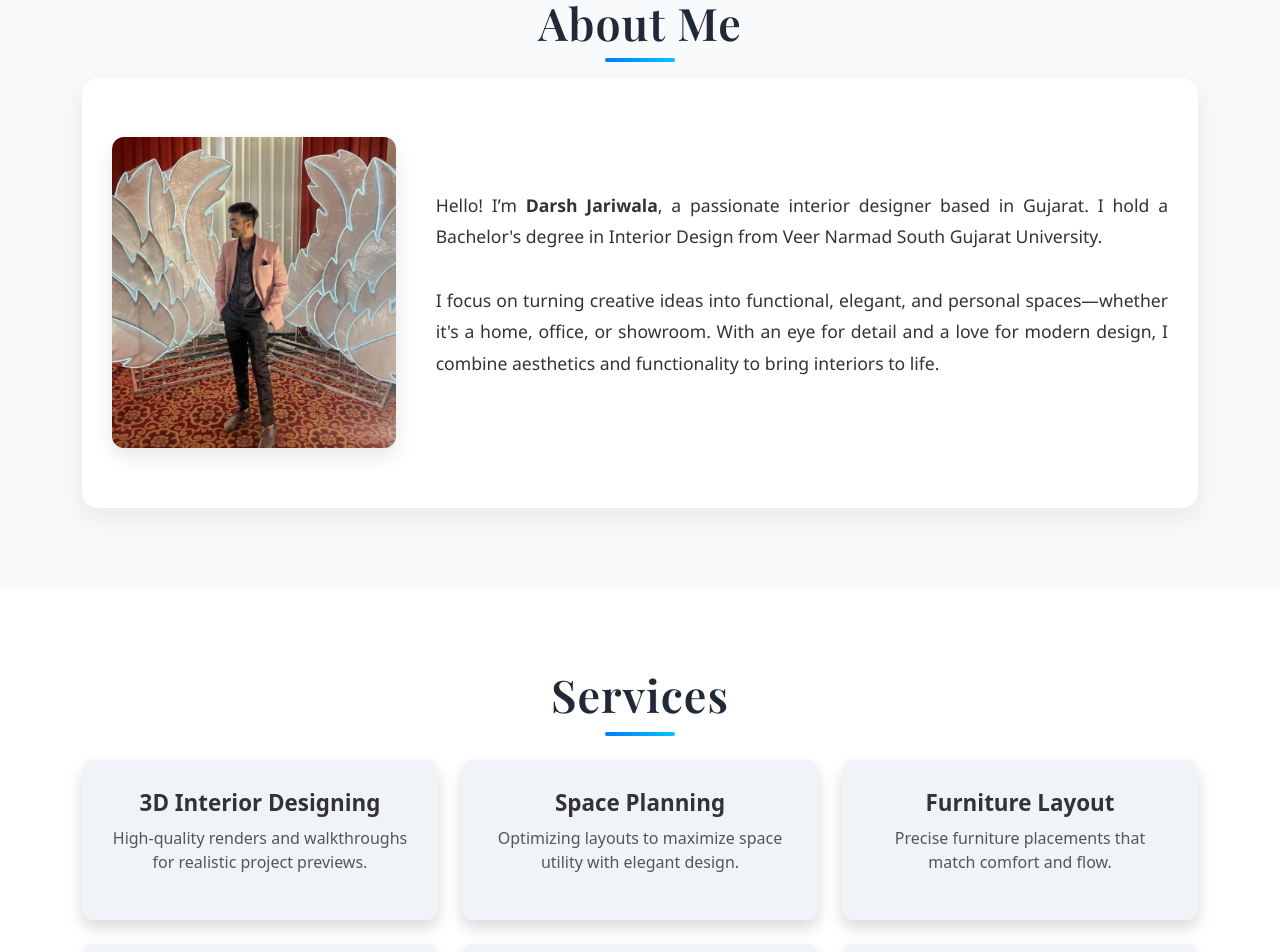
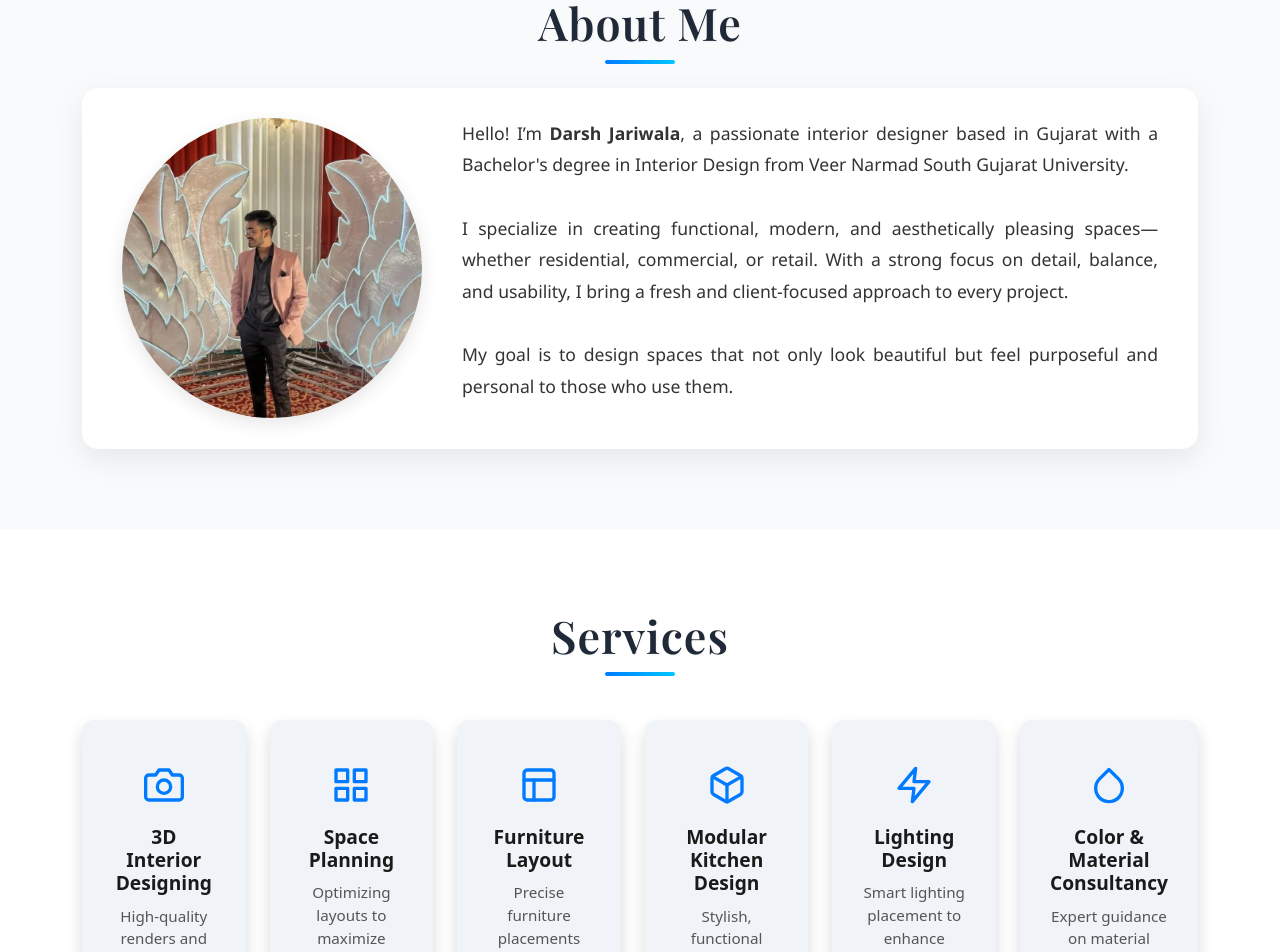
Before and after one commit to Ishika2626/InteriorPortfolioWebsite, a React (Vite) app: page / in a window 1280 px wide. Shown: the part 620-1572 px from the top of the page. Built offline with nearby package versions, Linux system fonts and the light colour scheme.

Commit message:
Update About section layout and animations

```diff
--- a/package.json
+++ b/package.json
@@ -17,6 +17,7 @@
     "react": "^19.1.0",
     "react-before-after-slider-component": "^1.1.8",
     "react-dom": "^19.1.0",
+    "react-icons": "^5.5.0",
     "react-router-dom": "^7.7.0",
     "styled-components": "^6.1.19"
   },
--- a/src/pages/AboutSection.jsx
+++ b/src/pages/AboutSection.jsx
@@ -1,6 +1,6 @@
 import React from "react";
 import "../style/AboutSection.css";
-import profileImg from "../image/darsh1.jpg";
+import profileImg from "../image/darsh.jpg";
 import { motion } from "framer-motion";
 
 function AboutSection() {
@@ -19,8 +19,9 @@ function AboutSection() {
             <img
   src={profileImg}
   alt="Darsh Jariwala"
-              className="img-fluid profile-img"
+  className="profile-img"
 />
+
           </motion.div>
 
           {/* 👉 Text from Right */}
@@ -31,13 +32,14 @@ function AboutSection() {
             transition={{ duration: 1 }}
           >
           <p>
-              Hello! I’m <strong>Darsh Jariwala</strong>, a passionate interior designer based in Gujarat.
-              I hold a Bachelor's degree in Interior Design from Veer Narmad South Gujarat University.
+  Hello! I’m <strong>Darsh Jariwala</strong>, a passionate interior designer based in Gujarat with a Bachelor's degree in Interior Design from Veer Narmad South Gujarat University.
   <br /><br />
-              I focus on turning creative ideas into functional, elegant, and personal spaces—whether
-              it's a home, office, or showroom. With an eye for detail and a love for modern design,
-              I combine aesthetics and functionality to bring interiors to life.
+  I specialize in creating functional, modern, and aesthetically pleasing spaces—whether residential, commercial, or retail.
+  With a strong focus on detail, balance, and usability, I bring a fresh and client-focused approach to every project.
+  <br /><br />
+  My goal is to design spaces that not only look beautiful but feel purposeful and personal to those who use them.
 </p>
+
           </motion.div>
         </div>
       </div>
--- a/src/pages/ServicesSection.jsx
+++ b/src/pages/ServicesSection.jsx
@@ -1,5 +1,13 @@
 import React from "react";
 import { motion } from "framer-motion";
+import {
+  FiCamera,
+  FiGrid,
+  FiLayout,
+  FiBox,
+  FiZap,
+  FiDroplet,
+} from "react-icons/fi";
 import "../style/ServicesSection.css";
 
 const cardVariants = {
@@ -17,33 +25,56 @@ const cardVariants = {
 
 function ServicesSection() {
   const services = [
-    { title: "3D Interior Designing", desc: "High-quality renders and walkthroughs for realistic project previews." },
-    { title: "Space Planning", desc: "Optimizing layouts to maximize space utility with elegant design." },
-    { title: "Furniture Layout", desc: "Precise furniture placements that match comfort and flow." },
-    { title: "Modular Kitchen Design", desc: "Stylish, functional kitchen layouts tailored to your space." },
-    { title: "Lighting Design", desc: "Smart lighting placement to enhance ambiance and utility." },
-    { title: "Color & Material Consultancy", desc: "Expert guidance on material selection and color harmony." },
+    {
+      title: "3D Interior Designing",
+      desc: "High-quality renders and walkthroughs for realistic project previews.",
+      icon: <FiCamera />,
+    },
+    {
+      title: "Space Planning",
+      desc: "Optimizing layouts to maximize space utility with elegant design.",
+      icon: <FiGrid />,
+    },
+    {
+      title: "Furniture Layout",
+      desc: "Precise furniture placements that match comfort and flow.",
+      icon: <FiLayout />,
+    },
+    {
+      title: "Modular Kitchen Design",
+      desc: "Stylish, functional kitchen layouts tailored to your space.",
+      icon: <FiBox />,
+    },
+    {
+      title: "Lighting Design",
+      desc: "Smart lighting placement to enhance ambiance and utility.",
+      icon: <FiZap />,
+    },
+    {
+      title: "Color & Material Consultancy",
+      desc: "Expert guidance on material selection and color harmony.",
+      icon: <FiDroplet />,
+    },
   ];
 
   return (
     <section className="section-wrapper" id="services">
       <div className="container text-center">
         <h2 className="section-heading">Services</h2>
-        <div className="row g-4">
+        <div className="services-grid">
           {services.map((service, index) => (
             <motion.div
               key={index}
-              className="col-md-4"
+              className="service-card shadow"
               custom={index}
               initial="hidden"
               whileInView="visible"
               viewport={{ once: true }}
               variants={cardVariants}
             >
-              <div className="service-card shadow">
-                <h5>{service.title}</h5>
-                <p>{service.desc}</p>
-              </div>
+              <div className="service-icon">{service.icon}</div>
+              <h5>{service.title}</h5>
+              <p>{service.desc}</p>
             </motion.div>
           ))}
         </div>
--- a/src/style/AboutSection.css
+++ b/src/style/AboutSection.css
@@ -3,31 +3,18 @@
   background-color: #f9fafb;
   font-family: 'Segoe UI', sans-serif;
 }
-.about-card {
-  max-width: 1200px;
-  height: 430px;
-  background: #ffffff;
-  border-radius: 16px;
-  box-shadow: 0 10px 30px rgba(0, 0, 0, 0.08);
-  padding: 20px 30px;
-  overflow: hidden;
-  display: flex;
-  align-items: center;
-  gap: 40px; /* 👈 Add this */
-}
-
-
-
 
 .about-heading {
   font-family: 'Playfair Display', serif;
   font-size: 2.8rem;
   font-weight: 600;
   color: #1f2937;
-  margin-bottom: 1rem;
+  text-align: center;
   position: relative;
   text-transform: capitalize;
+  margin-bottom: 1.5rem;
   letter-spacing: 1px;
+  text-shadow: 1px 1px 2px rgba(0, 0, 0, 0.05);
 }
 
 .about-heading::after {
@@ -36,18 +23,41 @@
   width: 70px;
   height: 4px;
   background: linear-gradient(to right, #007bff, #00c6ff);
-  margin: 8px auto 0;
+  margin: 10px auto 0;
   border-radius: 2px;
 }
 
+
+.about-card {
+  max-width: 1200px;
+  background: #ffffff;
+  border-radius: 16px;
+  box-shadow: 0 10px 30px rgba(0, 0, 0, 0.08);
+  padding: 30px 40px;
+  margin: 0 auto;
+  display: flex;
+  align-items: center;
+  justify-content: center;
+  gap: 40px;
+  flex-wrap: wrap;
+  height: auto;
+}
+
+/* ✅ Small Circular Profile Image */
 .profile-img {
-  max-width: 300px;     /* Image restricted to 300px */
-  width: 100%;          /* Stays responsive */
-  height: auto;
-  border-radius: 12px;
-  box-shadow: 0 8px 20px rgba(0, 0, 0, 0.1);
+  width: 300px;
+  height: 300px;
+  object-fit: cover;
+  border-radius: 50%;
+  box-shadow: 0 6px 18px rgba(0, 0, 0, 0.1);
   margin: 0 auto;
   display: block;
+  transition: transform 0.3s ease;
+}
+
+
+.profile-img:hover {
+  transform: scale(1.05);
 }
 
 .about-description {
@@ -55,10 +65,39 @@
   line-height: 1.8;
   color: #333;
   text-align: justify;
+  flex: 1;
+  min-width: 280px;
 }
 
-/* Optional: Animations (already handled by framer-motion, but can add hover/extra) */
-.profile-img:hover {
-  transform: scale(1.03);
-  transition: transform 0.3s ease;
+/* 🌐 Responsive: Tablet & Mobile */
+@media (max-width: 768px) {
+  .about-card {
+    flex-direction: column;
+    text-align: center;
+    padding: 20px;
+  }
+
+  .about-description {
+    text-align: center;
+    font-size: 1rem;
+  }
+
+  .about-heading {
+    font-size: 2.2rem;
+  }
 }
+
+@media (max-width: 480px) {
+  .about-heading {
+    font-size: 1.8rem;
+  }
+
+  .about-description {
+    font-size: 0.95rem;
+  }
+
+  .profile-img {
+    width: 120px;
+    height: 120px;
+  }
+}
--- a/src/style/ServicesSection.css
+++ b/src/style/ServicesSection.css
@@ -26,6 +26,31 @@
   border-radius: 2px;
 }
 
+/* GRID LAYOUT */
+.services-grid {
+  display: grid;
+  grid-template-columns: repeat(6, 1fr);
+  gap: 24px;
+  padding-top: 20px;
+}
+
+@media (max-width: 1200px) {
+  .services-grid {
+    grid-template-columns: repeat(3, 1fr);
+  }
+}
+
+@media (max-width: 768px) {
+  .services-grid {
+    grid-template-columns: repeat(2, 1fr);
+  }
+}
+
+@media (max-width: 576px) {
+  .services-grid {
+    grid-template-columns: 1fr;
+  }
+}
 
 .service-card {
   background-color: #f0f4f8;
@@ -34,23 +59,35 @@
   color: #333;
   text-align: center;
   height: 100%;
-  transition: transform 0.3s ease;
+  transition: transform 0.3s ease, box-shadow 0.3s ease;
+  animation: slideUpFade 0.6s ease-out forwards;
 }
 
 .service-card:hover {
-  transform: translateY(-5px);
+  transform: translateY(-8px);
+  box-shadow: 0 12px 30px rgba(0, 0, 0, 0.1);
+}
+
+.service-icon {
+  font-size: 2.5rem;
+  color: #007bff;
+  margin-bottom: 15px;
 }
 
 .service-card h5 {
-  font-size: 1.4rem;
-  font-weight: bold;
+  font-size: 1.2rem;
+  font-weight: 600;
   margin-bottom: 10px;
+  color: #1a1a1a;
 }
 
 .service-card p {
-  font-size: 1rem;
+  font-size: 0.95rem;
   color: #555;
+  line-height: 1.5;
 }
+
+/* Animation */
 @keyframes slideUpFade {
   0% {
     opacity: 0;
@@ -61,15 +98,3 @@
     transform: translateY(0);
   }
 }
-
-.service-card {
-  opacity: 0;
-  animation: slideUpFade 0.6s ease-out forwards;
-}
-
-.service-card:nth-child(1) { animation-delay: 0.1s; }
-.service-card:nth-child(2) { animation-delay: 0.3s; }
-.service-card:nth-child(3) { animation-delay: 0.5s; }
-.service-card:nth-child(4) { animation-delay: 0.7s; }
-.service-card:nth-child(5) { animation-delay: 0.9s; }
-.service-card:nth-child(6) { animation-delay: 1.1s; }
```
Also changed, not shown: 1 other file (tests, documents, lock files or other folders). Lines whose indentation alone changed are shown as unchanged.
